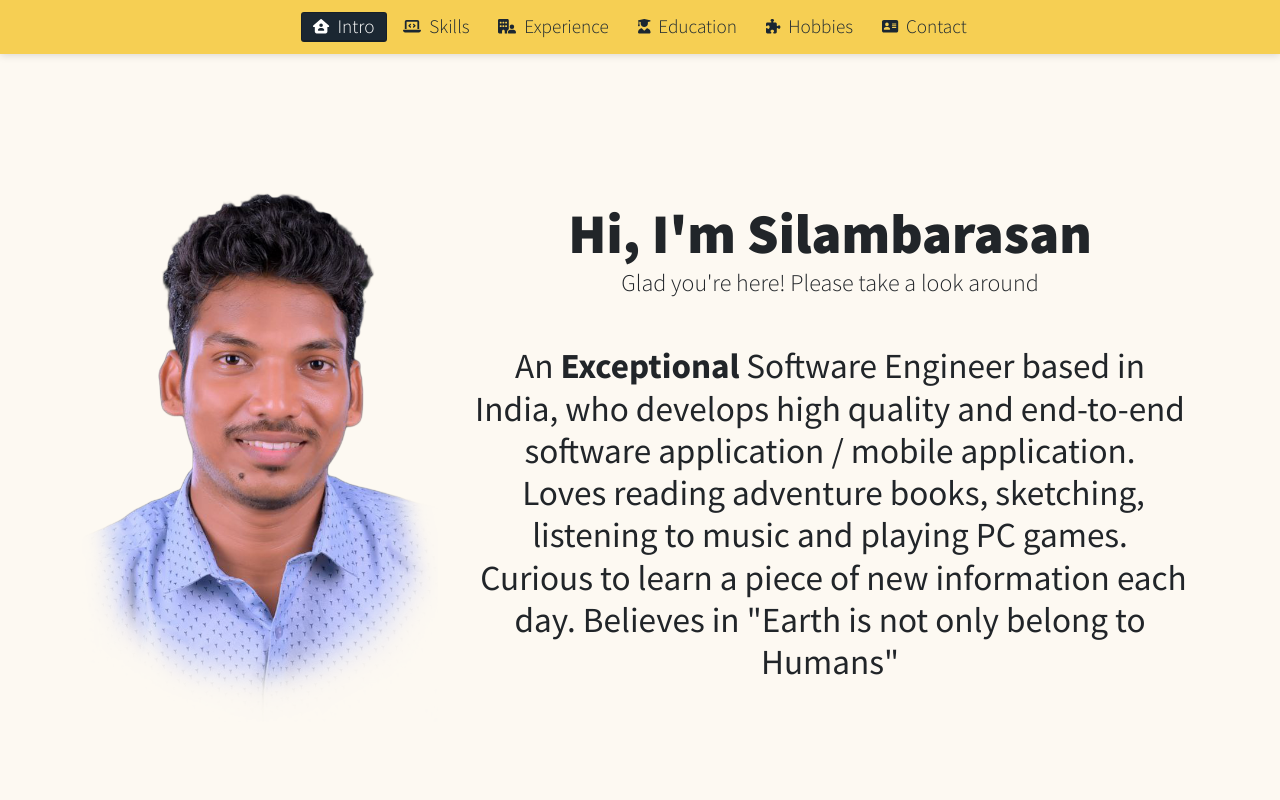
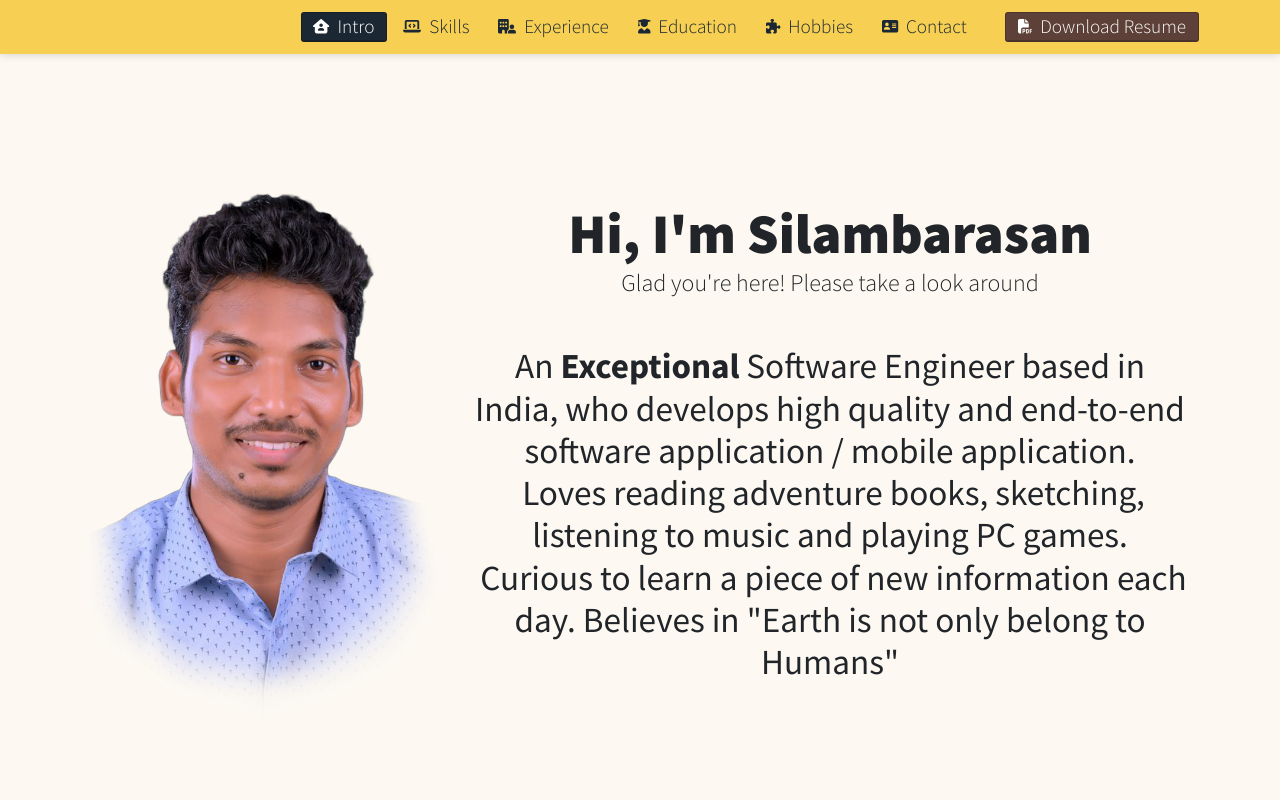
Before and after one commit to silambarasan-rd/portfolio, a React (Create React App) app: page / in a window 1280 px wide. Shown: the top 800 px of the page. Built offline with nearby package versions, Linux system fonts and the light colour scheme.

Commit message:
Download Resume button on header

```diff
--- a/src/components/NavBar.js
+++ b/src/components/NavBar.js
@@ -8,10 +8,13 @@ import {faHomeUser,
   faPuzzlePiece,
   faBuildingUser,
   faContactCard,
+  faFilePdf,
 } from '@fortawesome/free-solid-svg-icons';
 import {FontAwesomeIcon} from '@fortawesome/react-fontawesome';
 import Scroll from 'react-scroll';
 import {useEffect} from 'react';
+
+const resumePdf = require('../resume/silambarasan-resume-2023.pdf');
 
 const scrollSpy = Scroll.scrollSpy;
 
@@ -24,7 +27,7 @@ const NavBar = () => {
     <Navbar variant="dark"
       fixed='top'
       expand="lg">
-      <Container>
+      <Container className="position-relative">
         <Navbar.Toggle aria-controls="rds-toggle-navbar" />
         <Navbar.Collapse id="rds-toggle-navbar">
           <Nav className="justify-content-center flex-grow-1">
@@ -72,6 +75,14 @@ const NavBar = () => {
             </Nav.Link>
           </Nav>
         </Navbar.Collapse>
+        <Nav.Link href={resumePdf} target="_blank" download
+          className="download-resume"
+          title={'Download Silambarasan Resume'}>
+          <div className="d-flex align-items-center">
+            <FontAwesomeIcon size="xs" icon={faFilePdf} />
+            <span className="ms-2">Download Resume</span>
+          </div>
+        </Nav.Link>
       </Container>
     </Navbar>
   );
--- a/src/styles/NavBar.scss
+++ b/src/styles/NavBar.scss
@@ -40,3 +40,25 @@
     }
   }
 }
+
+.nav-link.download-resume {
+  position: absolute;
+  right: 0.5em;
+  top: 0;
+
+  padding: .1em .6em;
+  margin: 0.2em .1em;
+  font-size: 1.2em;
+  line-height: 1.2em;
+  font-weight: 300;
+  color: #ffffff;
+  background-color: #5d4037;
+  border: 1px solid rgba(0, 0, 0, 0.2);
+  border-bottom-width: 2px;
+  border-radius: 3px;
+  transition: background-color .2s ease-in,
+  border .1s ease-in-out,
+  color .2s linear;
+  font-family: "Source Sans Pro", sans-serif;
+  cursor: pointer;
+}
```
Also changed, not shown: 1 other file (tests, documents, lock files or other folders).
